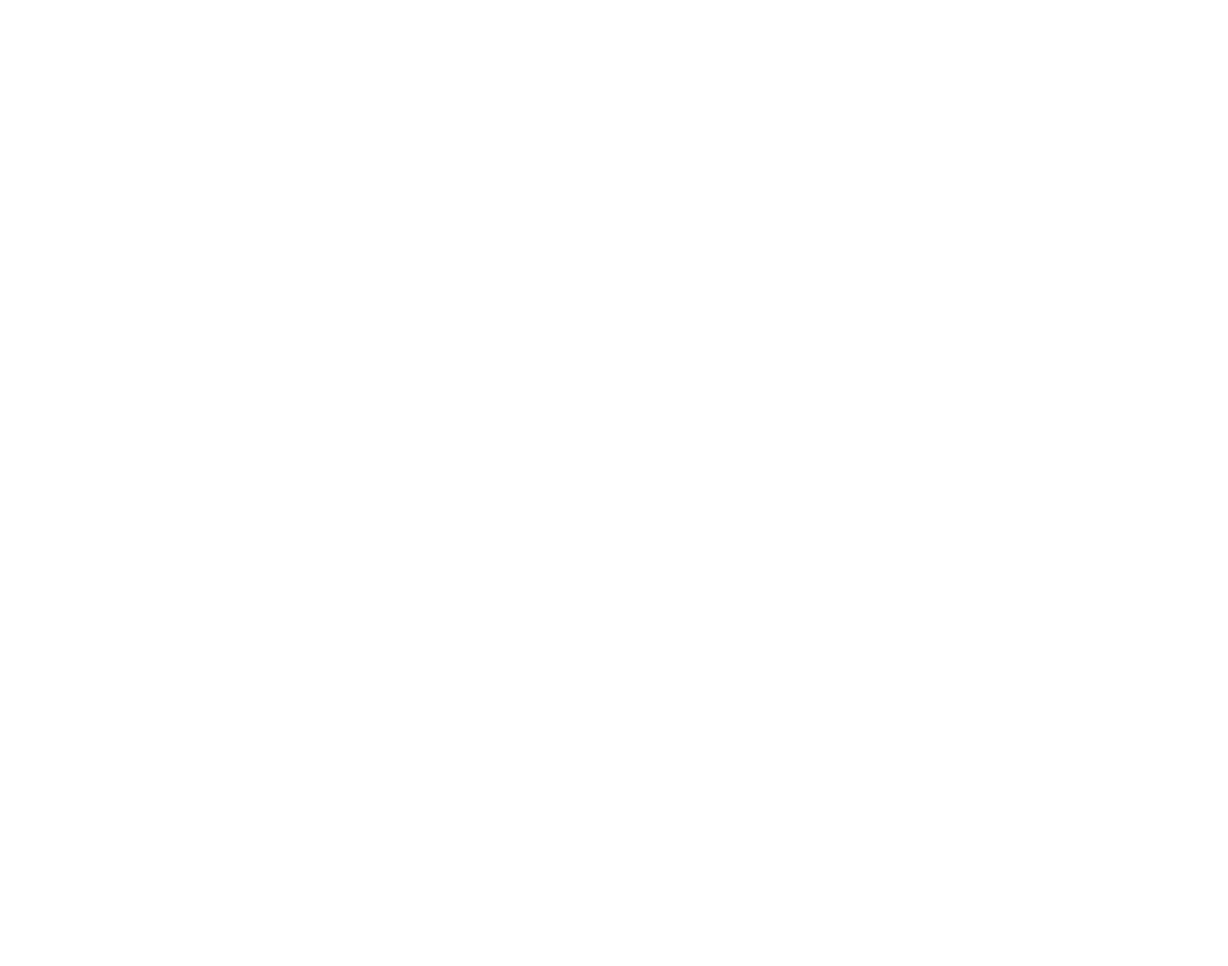
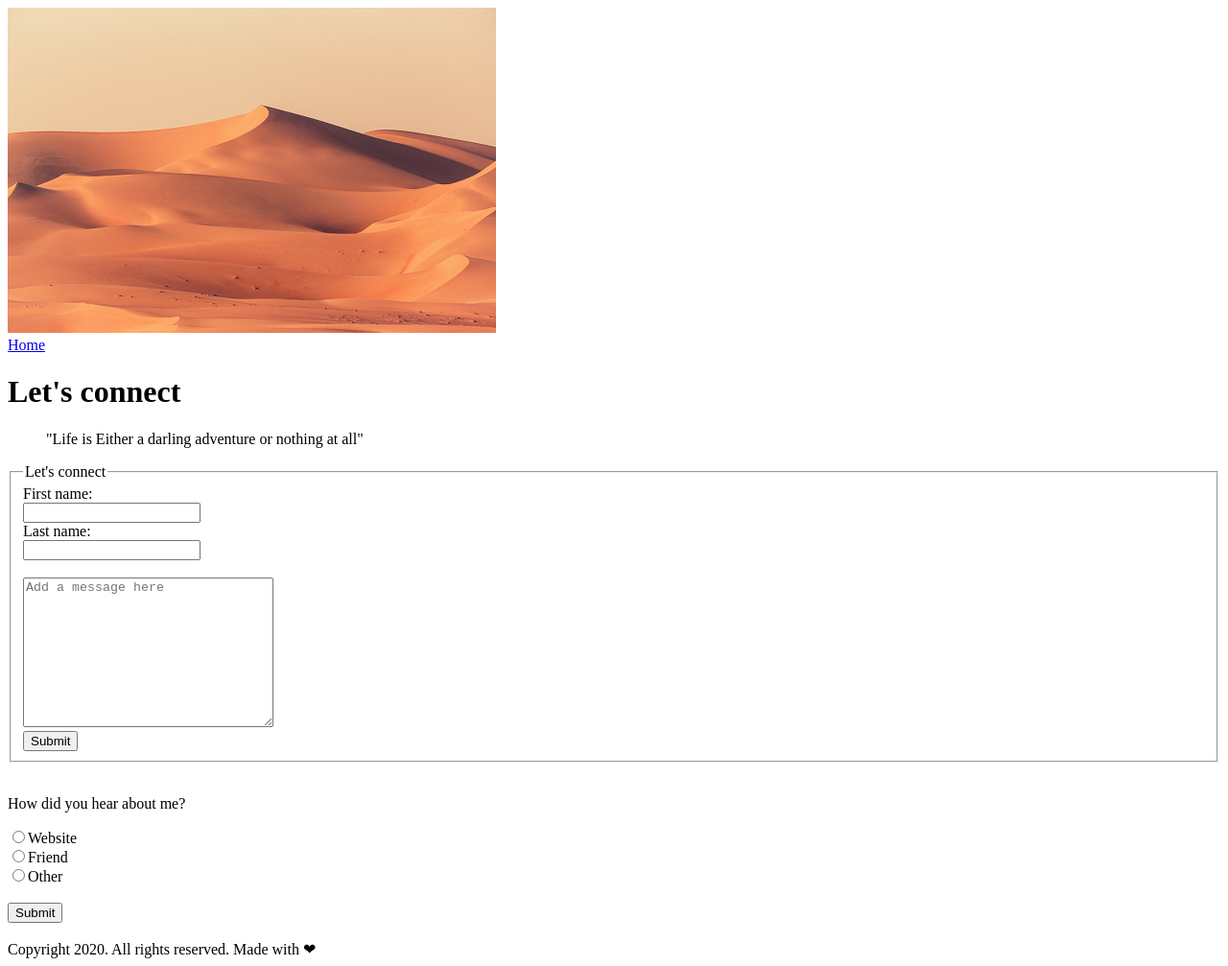
Before and after one commit to waranya-sun/mytravels, a plain HTML site: page contact.html in a window 1280 px wide. Shown: the whole page at 96% size. Before the commit the page ends 800 px from the top, so only its background shows below. Drawn offline with Linux system fonts and the light colour scheme.

Commit message:
Update contact.html

```diff
--- a/contact.html
+++ b/contact.html
@@ -0,0 +1,62 @@
+<!DOCTYPE html>
+<html lang="en">
+  <head>
+    <meta charset="UTF-8" />
+    <meta http-equiv="X-UA-Compatible" content="IE=edge" />
+    <meta name="viewport" content="width=device-width, initial-scale=1.0" />
+    <title>Contact page</title>
+  </head>
+  <body>
+    <img src="/images/sand.jpg" alt="" />
+    <br />
+    <a href="/index.html">Home</a>
+    <h1>Let's connect</h1>
+    <blockquote>
+      "Life is Either a darling adventure or nothing at all"
+    </blockquote>
+
+    <!-- The <legend> tag defines a caption for the <fieldset> element. -->
+    <form action="">
+      <fieldset>
+        <legend>Let's connect</legend>
+        <label for="fname">First name:</label>
+        <br />
+        <input type="text" id="fname" />
+        <br />
+        <label for="lname">Last name:</label>
+        <br />
+        <input type="text" id="lname" />
+        <br />
+        <br />
+        <textarea
+          name="message"
+          cols="30"
+          rows="10"
+          placeholder="Add a message here"
+        ></textarea>
+        <br />
+        <input type="submit" value="Submit" />
+      </fieldset>
+    </form>
+    <br />
+    <form action="">
+      <p>How did you hear about me?</p>
+      <input type="radio" value="website" id="website" name="resource" /><label
+        for="website"
+        >Website</label
+      ><br />
+      <input type="radio" value="friend" id="friend" name="resource" /><label
+        for="friend"
+        >Friend</label
+      ><br />
+      <input type="radio" value="other" id="other" name="resource" /><label
+        for="other"
+        >Other</label
+      ><br />
+      <br />
+      <input type="submit" value="Submit" />
+    </form>
+    <br />
+    <footer>Copyright 2020. All rights reserved. Made with &#10084;</footer>
+  </body>
+</html>
```
Also changed, not shown: index.html (+1 -1 lines).
